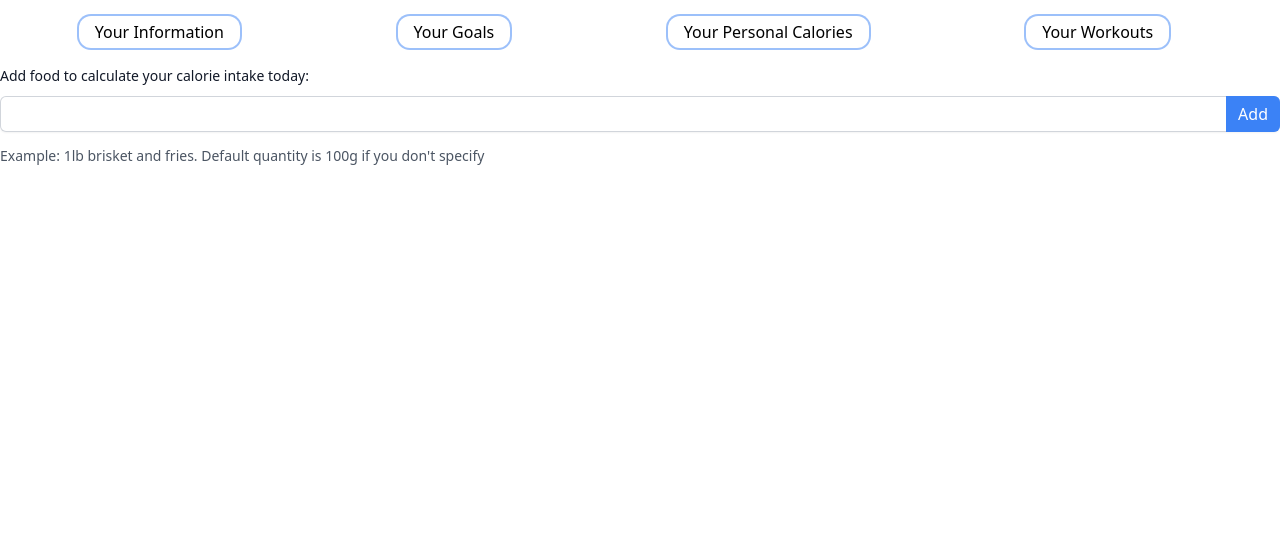
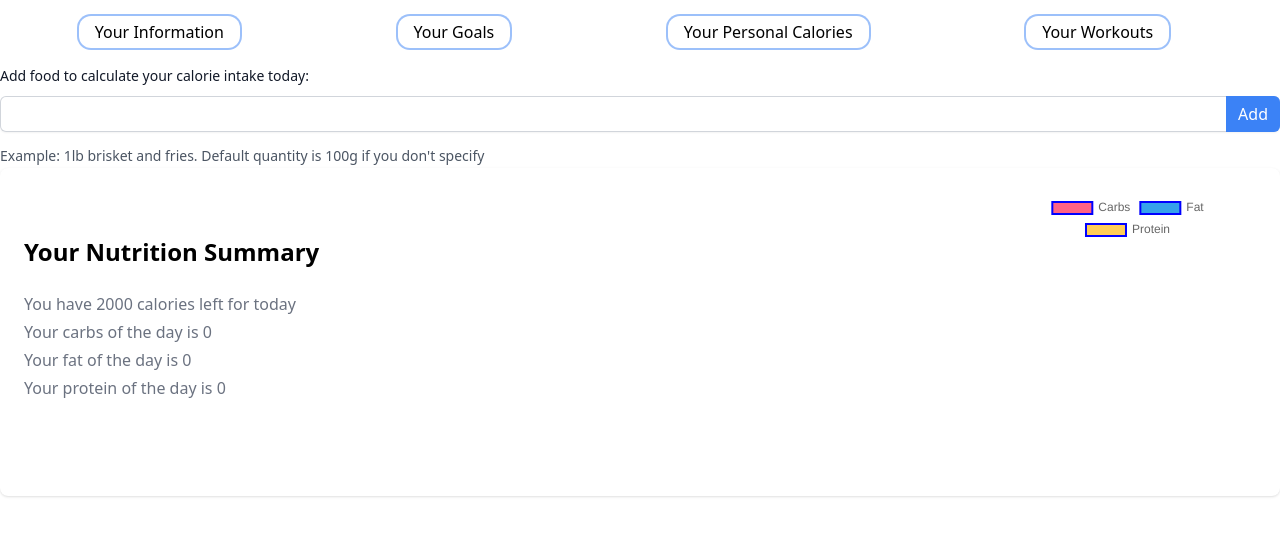
Before and after one commit to Czar123-kali/FitnessApp, a React (Create React App) app: page /calculator in a window 1280 px wide. Shown: the top 536 px of the page. Built offline with nearby package versions, Linux system fonts and the light colour scheme.

Commit message:
added macros

```diff
--- a/package.json
+++ b/package.json
@@ -6,7 +6,9 @@
     "@testing-library/jest-dom": "^5.16.5",
     "@testing-library/react": "^13.4.0",
     "@testing-library/user-event": "^13.5.0",
+    "chart.js": "^4.3.0",
     "react": "^18.2.0",
+    "react-chartjs-2": "^5.2.0",
     "react-dom": "^18.2.0",
     "react-router-dom": "^6.11.2",
     "react-scripts": "5.0.1",
--- a/src/components/Nutrition.js
+++ b/src/components/Nutrition.js
@@ -1,16 +1,21 @@
 import React, { useState, useEffect } from 'react'
 import ItemCard from './ItemCard'
 import axios from 'axios'
+import NutritionAnalysis from './NutritionAnalysis'
 
 const Nutrition = ({ tdee }) => {
-  const usertdee = tdee === null || isNaN(tdee) ? 2000 : tdee;
-  const [foodLog, setFoodLog] = useState([]);
-  const [foodInput, setFoodInput] = useState("");
-  const [isLoading, setIsLoading] = useState(false);
+  const usertdee = tdee === null || isNaN(tdee) ? 2000 : tdee
+  const [foodLog, setFoodLog] = useState([])
+  const [foodInput, setFoodInput] = useState('')
+  const [isLoading, setIsLoading] = useState(false)
+  const [caloriesLeft, setCaloriesLeft] = useState(usertdee)
+  const [fat, setFat] = useState(0)
+  const [carbs, setCarbs] = useState(0)
+  const [protein, setProtein] = useState(0)
 
   const handleButtonClick = async () => {
-    if (foodInput.trim() === "") {
-      return;
+    if (foodInput.trim() === '') {
+      return
     }
 
     const query = encodeURIComponent(foodInput)
@@ -21,61 +26,76 @@ const Nutrition = ({ tdee }) => {
       const response = await fetch(
         `https://api.api-ninjas.com/v1/nutrition?query=${query}`,
         {
-          method: "GET",
+          method: 'GET',
           headers: {
-            "X-Api-Key": "IsAHlqi1pgFJ9XLPdu/O9w==Ue6nrtSq6H5uSKh9",
-            "Content-Type": "application/json",
+            'X-Api-Key': 'IsAHlqi1pgFJ9XLPdu/O9w==Ue6nrtSq6H5uSKh9',
+            'Content-Type': 'application/json',
           },
         }
-      );
+      )
 
       const result = await response.json()
       setFoodLog([...foodLog, result[0]])
+      setCaloriesLeft(
+        (prevCaloriesLeft) => prevCaloriesLeft - parseFloat(result[0].calories)
+      )
+      setFat((prevFat) =>
+        (parseFloat(prevFat) + parseFloat(result[0].fat_total_g)).toFixed(2)
+      )
+      setProtein((prevProtein) =>
+        (parseFloat(prevProtein) + parseFloat(result[0].protein_g)).toFixed(2)
+      )
+      setCarbs((prevCarbs) =>
+        (
+          parseFloat(prevCarbs) + parseFloat(result[0].carbohydrates_total_g)
+        ).toFixed(2)
+      )
+
       setIsLoading(false)
     } catch (error) {
-      console.error("Error: ", error);
-      setIsLoading(false);
+      console.error('Error: ', error)
+      setIsLoading(false)
     }
     setFoodInput('')
   }
 
   const handleInputChange = (event) => {
-    setFoodInput(event.target.value);
-  };
+    setFoodInput(event.target.value)
+  }
 
   useEffect(() => {
-    console.log(foodLog);
-  }, [foodLog]);
+    console.log(foodLog)
+  }, [foodLog])
 
   return (
-    <div>
-      <div className="sm:col-span-4 flex flex-col">
-        <div className="mb-2">
+    <div className='container mx-auto'>
+      <div className='sm:col-span-4 flex flex-col'>
+        <div className='mb-2'>
           <label
-            htmlFor="food"
-            className="block text-sm font-medium leading-6 text-gray-900"
+            htmlFor='food'
+            className='block text-sm font-medium leading-6 text-gray-900'
           >
             Add food to calculate your calorie intake today:
           </label>
         </div>
-        <div className="relative flex-grow">
+        <div className='relative flex-grow'>
           <input
             id='food'
             name='food'
             type='text'
             value={foodInput}
             onChange={handleInputChange}
-            className="block w-full rounded-md border-0 py-1.5 text-gray-900 shadow-sm ring-1 ring-inset ring-gray-300 placeholder:text-gray-400 focus:ring-2 focus:ring-inset focus:ring-indigo-600 sm:text-sm sm:leading-6"
+            className='block w-full rounded-md border-0 py-1.5 text-gray-900 shadow-sm ring-1 ring-inset ring-gray-300 placeholder:text-gray-400 focus:ring-2 focus:ring-inset focus:ring-indigo-600 sm:text-sm sm:leading-6'
           />
           <button
-            className="absolute right-0 top-0 bottom-0 px-3 py-1.5 bg-blue-500 text-white rounded-r-md"
+            className='absolute right-0 top-0 bottom-0 px-3 py-1.5 bg-blue-500 text-white rounded-r-md'
             onClick={handleButtonClick}
             disabled={isLoading}
           >
-            {isLoading ? "Loading..." : "Add"}
+            {isLoading ? 'Loading...' : 'Add'}
           </button>
         </div>
-        <p className="mt-3 text-sm leading-6 text-gray-600">
+        <p className='mt-3 text-sm leading-6 text-gray-600'>
           Example: 1lb brisket and fries. Default quantity is 100g if you don't
           specify
         </p>
@@ -87,8 +107,17 @@ const Nutrition = ({ tdee }) => {
           ))}
         </div>
       </div>
+
+      <div>
+        <NutritionAnalysis
+          caloriesLeft={caloriesLeft}
+          fat={fat}
+          protein={protein}
+          carbs={carbs}
+        />
+      </div>
     </div>
-  );
-};
+  )
+}
 
-export default Nutrition;
+export default Nutrition
--- /dev/null
+++ b/src/components/NutritionAnalysis.js
@@ -0,0 +1,47 @@
+import React from 'react'
+import Chart from 'chart.js/auto'
+import { Pie } from 'react-chartjs-2'
+
+const NutritionAnalysis = ({ caloriesLeft, carbs, fat, protein }) => {
+  const labels = ['Carbs', 'Fat', 'Protein']
+  const data = {
+    labels: labels,
+    datasets: [
+      {
+        label: 'Daily Macro',
+        backgroundColor: [
+          'rgb(255, 99, 132)',
+          'rgb(54, 162, 235)',
+          'rgb(255, 205, 86)',
+        ],
+        borderColor: 'rgb(0,0,255)',
+        data: [carbs, fat, protein],
+      },
+    ],
+  }
+
+  return (
+    <div className='bg-white rounded-lg shadow p-6'>
+      <div className='flex items-center justify-between mb-6'>
+        <div>
+          <h2 className='text-2xl font-bold mb-6'>Your Nutrition Summary</h2>
+          <p className='text-gray-500 mb-1'>
+            You have {caloriesLeft} calories left for today
+          </p>
+          <p className='text-gray-500  mb-1'>
+            Your carbs of the day is {carbs}
+          </p>
+          <p className='text-gray-500  mb-1'>Your fat of the day is {fat}</p>
+          <p className='text-gray-500  mb-1'>
+            Your protein of the day is {protein}
+          </p>
+        </div>
+        <div className='w-64'>
+          <Pie data={data} />
+        </div>
+      </div>
+    </div>
+  )
+}
+
+export default NutritionAnalysis
```
Also changed, not shown: 1 other file (tests, documents, lock files or other folders).
